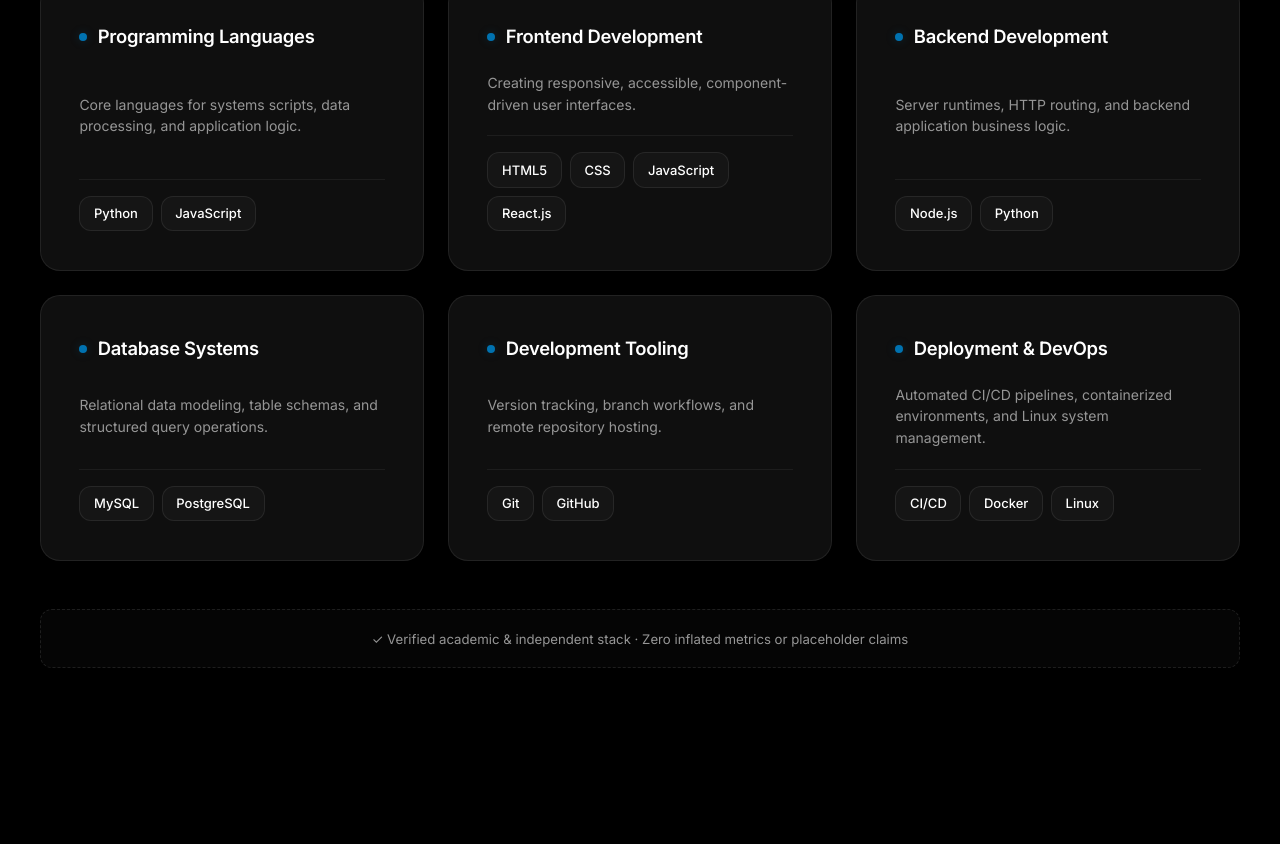
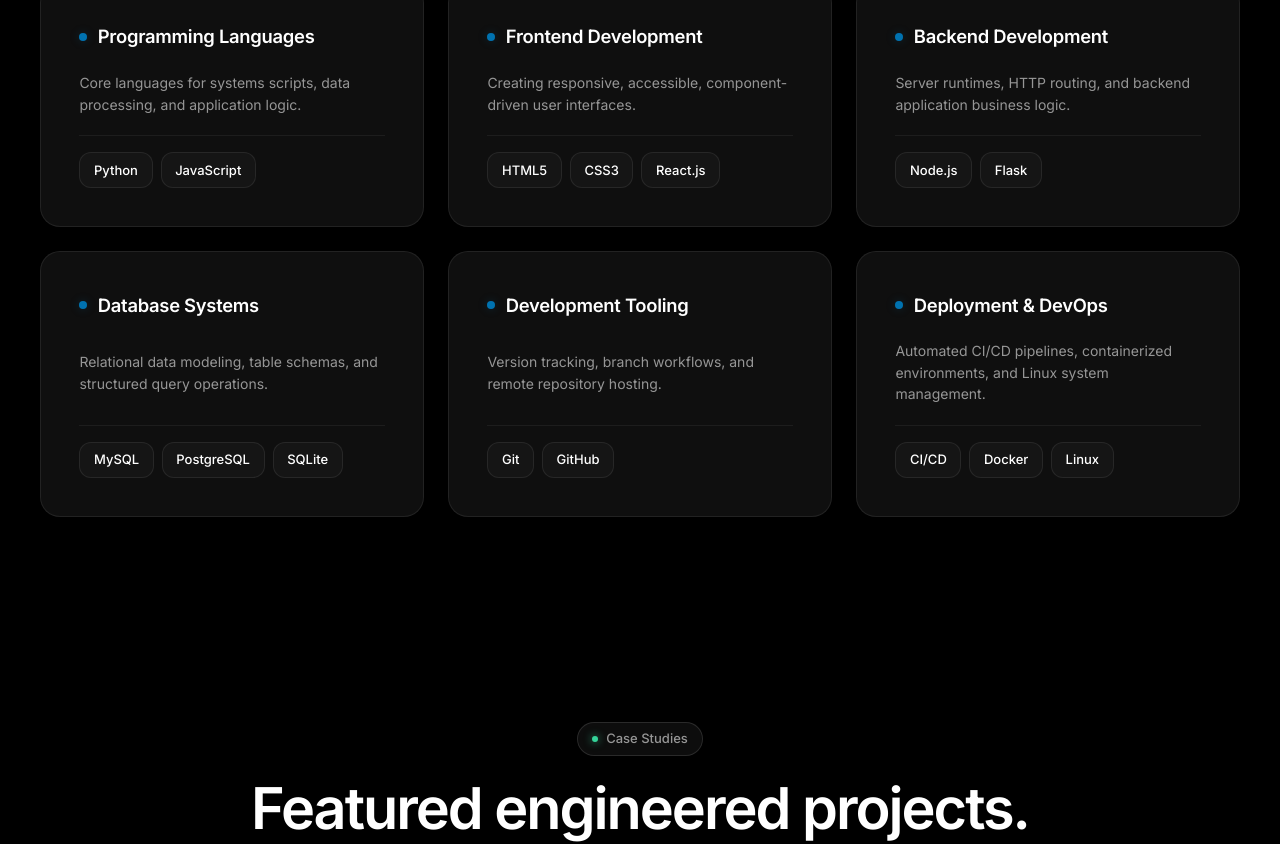
Before and after one commit to Shafyydev/My-Portfolio, a React (Vite) app: page / in a window 1280 px wide. Shown: the part 3199-4043 px from the top of the page. Built offline with nearby package versions, Linux system fonts and the light colour scheme.

Commit message:
refactor(content): deduplicate skills, remove unused footer imports, and align navigation

```diff
--- a/src/components/Footer.jsx
+++ b/src/components/Footer.jsx
@@ -1,4 +1,3 @@
-import { IconGitHub, IconLinkedIn, IconMail } from './Icons.jsx';
 import './Footer.css';
 
 function Footer() {
@@ -31,6 +30,7 @@
             <span className="df-footer__nav-title">Navigation</span>
             <div className="df-footer__links">
               <a href="#home" className="df-footer__link">Home</a>
+              <a href="#focus" className="df-footer__link">Focus</a>
               <a href="#about" className="df-footer__link">About</a>
               <a href="#skills" className="df-footer__link">Skills</a>
               <a href="#projects" className="df-footer__link">Projects</a>
--- a/src/components/Skills.jsx
+++ b/src/components/Skills.jsx
@@ -9,17 +9,17 @@
   {
     category: 'Frontend Development',
     desc: 'Creating responsive, accessible, component-driven user interfaces.',
-    skills: ['HTML5', 'CSS', 'JavaScript', 'React.js'],
+    skills: ['HTML5', 'CSS3', 'React.js'],
   },
   {
     category: 'Backend Development',
     desc: 'Server runtimes, HTTP routing, and backend application business logic.',
-    skills: ['Node.js', 'Python'],
+    skills: ['Node.js', 'Flask'],
   },
   {
     category: 'Database Systems',
     desc: 'Relational data modeling, table schemas, and structured query operations.',
-    skills: ['MySQL', 'PostgreSQL'],
+    skills: ['MySQL', 'PostgreSQL', 'SQLite'],
   },
   {
     category: 'Development Tooling',
@@ -73,13 +73,6 @@
             </div>
           ))}
         </div>
-
-        {/* Integrity Guarantee Strip */}
-        <div className="df-skills__integrity">
-          <span className="df-skills__integrity-text">
-            ✓ Verified academic &amp; independent stack &middot; Zero inflated metrics or placeholder claims
-          </span>
-        </div>
       </div>
     </section>
   );
```
